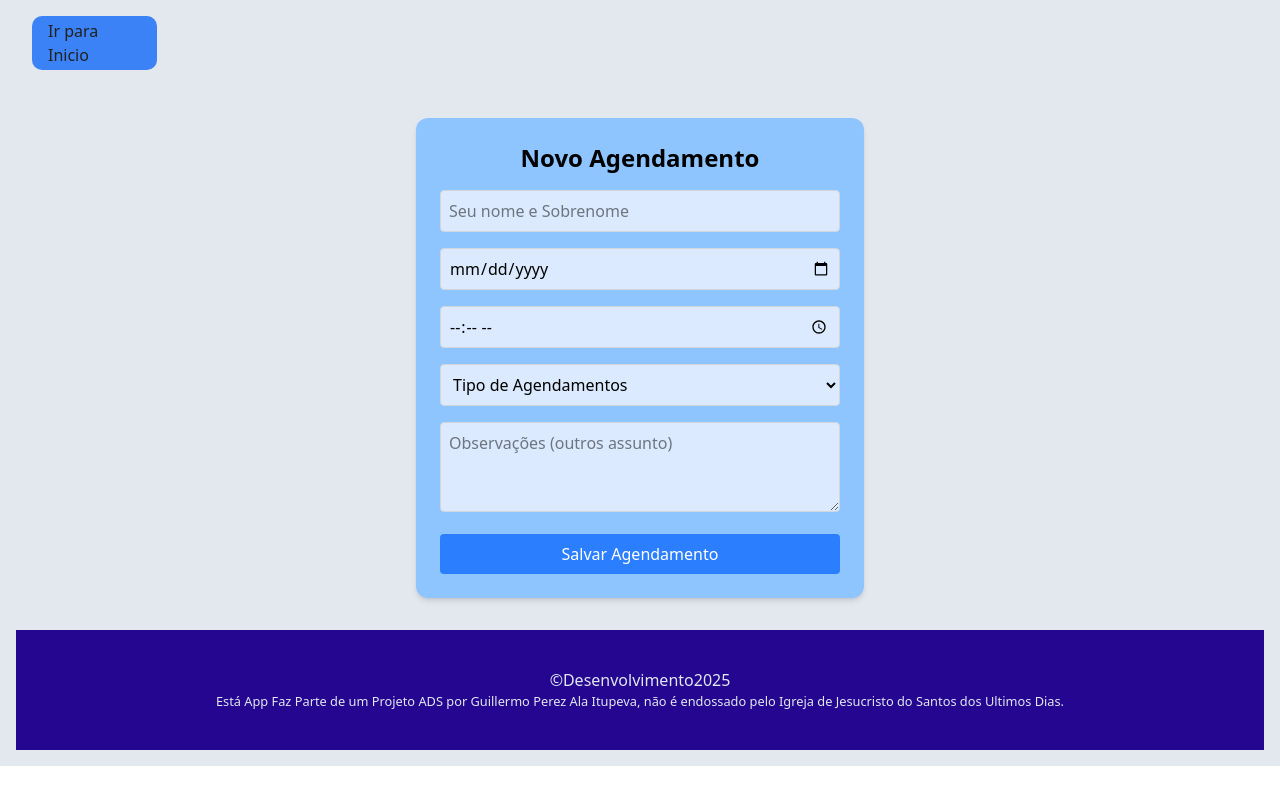
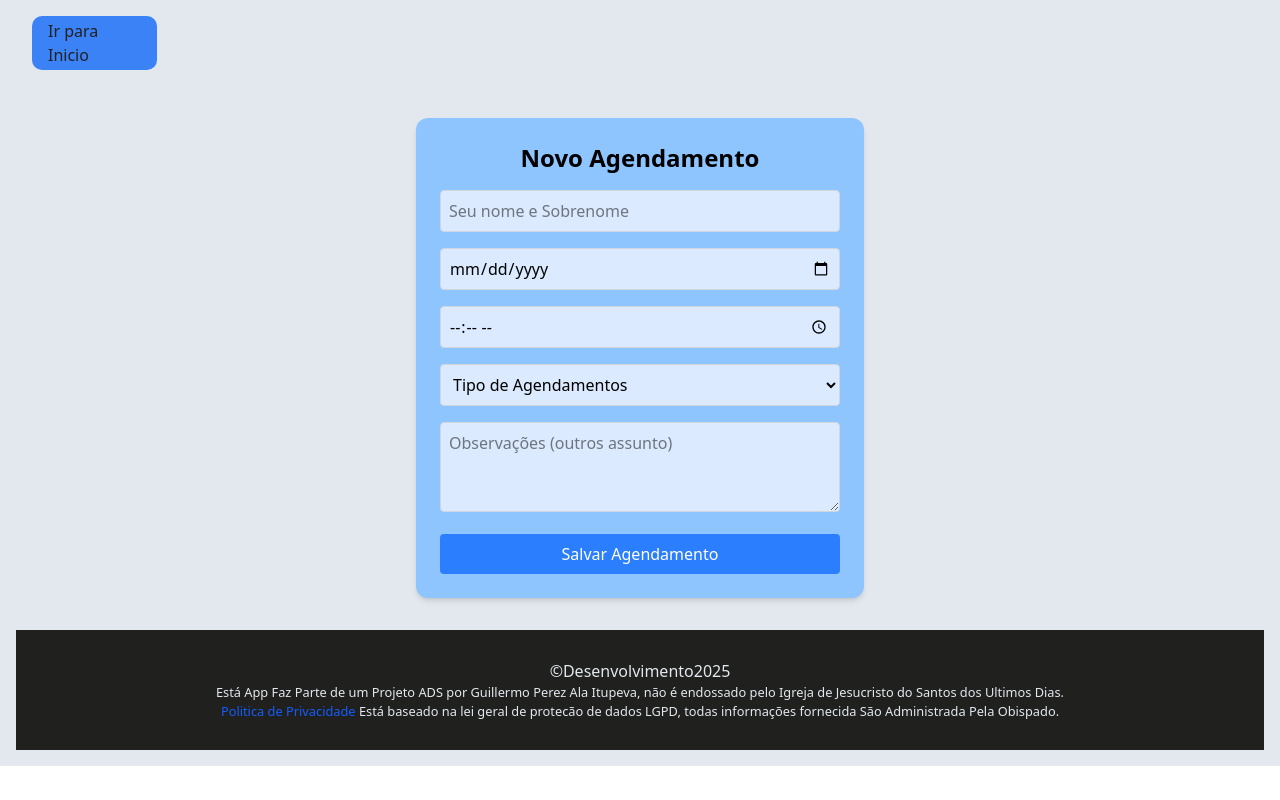
Before and after one commit to elguille36/App-Agendamentos, a React (Vite) app: page /cadastroAgendamento in a window 1280 px wide. Built offline with nearby package versions, Linux system fonts and the light colour scheme; no server answers.

Commit message:
mudanças no footer ley de politic de privacidade se adiciono

```diff
--- a/src/componentes/footer.jsx
+++ b/src/componentes/footer.jsx
@@ -9,6 +9,8 @@ return(
     <h3>©Desenvolvimento2025</h3>
     <p className="paragrafo-copy">Está App Faz Parte de um Projeto ADS por Guillermo Perez Ala Itupeva, não é endossado pelo
      Igreja de Jesucristo do Santos dos Ultimos Dias.</p>
+     <p className="paragrafo-copy2" ><a className="text-blue-600" href="https://www.planalto.gov.br/ccivil_03/_ato2015-2018/2018/lei/l13709.htm" target="_blank">Politica de Privacidade </a>
+      Está baseado na lei geral de protecão de dados LGPD, todas informações fornecida São Administrada Pela Obispado.</p>
 
 </div>
 
--- a/src/style/header.css
+++ b/src/style/header.css
@@ -175,7 +175,7 @@
     align-items: center;
     height: 15vh;
     width: 100%;
-    background-color: #240691;
+    background-color: #20201e;
     color: #e2e8ee;
 }
 
@@ -184,6 +184,13 @@
     width: 80%;
     font-size: 0.8rem;
     text-align: center;
+}
+
+.paragrafo-copy2{
+    width: 80%;
+    font-size: 0.8rem;
+    text-align: center;
+    background-color: #20201e;
 }
 
 @media(max-width:720px){
@@ -258,7 +265,9 @@
      padding: 2rem 1rem;
 }
 
-
+.footer{
+    height: auto;
+}
 }
 
 @media(min-width:721px){
```
